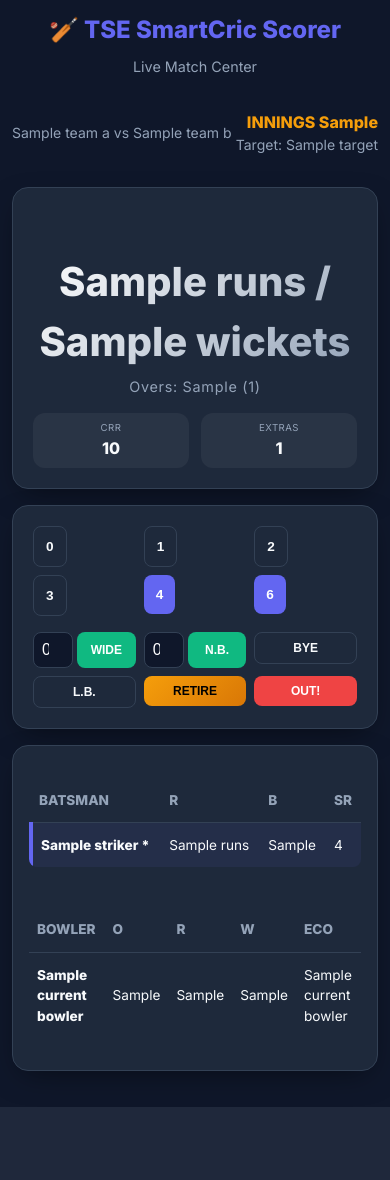
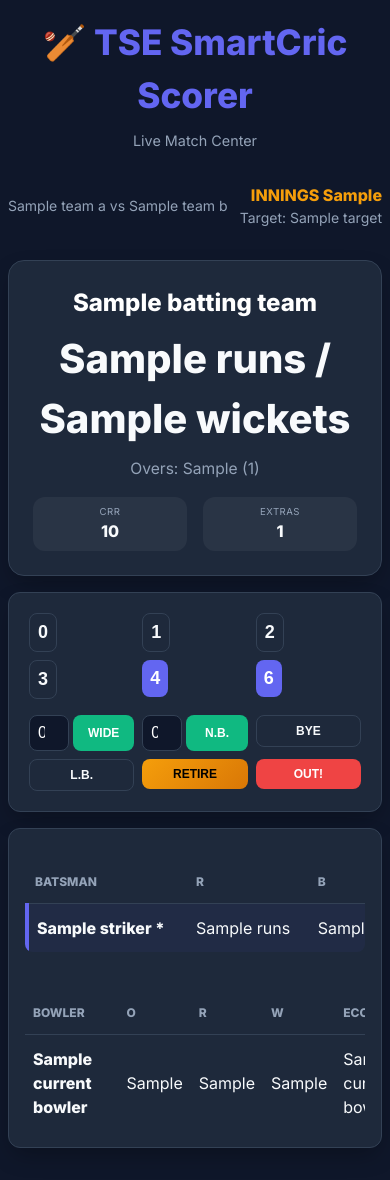
Before and after one commit to dhanesh-vaishnav96/TSE-SmartCric-Scorer, a FastAPI app: template templates/match.html in a window 390 px wide. Before the commit the page ends 1107 px from the top, so only its background shows below. Run offline with FastAPI, Linux system fonts and the light colour scheme; the template is opened without the code that fills it: most values are stand-ins (such as "Sample title", 1, 10 or a date in 2020).

Commit message:
make the Fully Responsive UI

```diff
--- a/static/style.css
+++ b/static/style.css
@@ -27,20 +27,32 @@
 }
 
 .container {
-    max-width: 900px;
+    max-width: 800px;
     margin: 0 auto;
-    padding: 1rem;
-    width: 100%;
+    padding: 2rem 1rem;
+}
+
+@media (max-width: 640px) {
+    .container {
+        padding: 1rem 0.5rem;
+    }
 }
 
 .card {
     background: var(--card-bg);
-    border-radius: 1.25rem;
-    padding: 1.5rem;
-    box-shadow: 0 10px 30px -10px rgba(0, 0, 0, 0.5);
+    border-radius: 1rem;
+    padding: 2rem;
+    box-shadow: 0 10px 25px -5px rgba(0, 0, 0, 0.3);
     border: 1px solid var(--border);
-    margin-bottom: 1.5rem;
-    overflow: hidden;
+    margin-bottom: 2rem;
+}
+
+@media (max-width: 640px) {
+    .card {
+        padding: 1rem;
+        border-radius: 0.75rem;
+        margin-bottom: 1rem;
+    }
 }
 
 h1, h2, h3 {
@@ -138,17 +150,12 @@
 .score {
     font-size: clamp(2.5rem, 10vw, 4rem);
     font-weight: 800;
-    margin: 0.25rem 0;
-    background: linear-gradient(135deg, #fff, #94a3b8);
-    -webkit-background-clip: text;
-    background-clip: text;
-    -webkit-text-fill-color: transparent;
+    margin: 0.5rem 0;
 }
 
 .overs {
     color: var(--text-muted);
-    font-size: clamp(0.9rem, 3vw, 1.125rem);
-    letter-spacing: 0.05em;
+    font-size: clamp(0.9rem, 4vw, 1.125rem);
 }
 
 .stats-grid {
@@ -173,37 +180,27 @@
 }
 
 .stat-value {
-    font-size: clamp(1rem, 4vw, 1.25rem);
+    font-size: 1.25rem;
     font-weight: 700;
-}
-
-.table-container {
-    width: 100%;
-    overflow-x: auto;
-    -webkit-overflow-scrolling: touch;
-    margin-bottom: 1rem;
-    border-radius: 0.5rem;
-}
-
-.table-container::-webkit-scrollbar {
-    height: 4px;
-}
-
-.table-container::-webkit-scrollbar-thumb {
-    background: var(--border);
-    border-radius: 10px;
 }
 
 /* Control Buttons */
 .controls {
     display: grid;
-    grid-template-columns: repeat(auto-fit, minmax(80px, 1fr));
-    gap: 0.75rem;
+    grid-template-columns: repeat(auto-fit, minmax(70px, 1fr));
+    gap: 0.5rem;
+}
+
+@media (max-width: 480px) {
+    .controls {
+        grid-template-columns: repeat(3, 1fr);
+    }
 }
 
 .run-btn {
     aspect-ratio: 1;
-    font-size: 1.25rem;
+    font-size: 1.125rem;
+    padding: 0.5rem !important;
 }
 
 /* Transition Effects */
@@ -216,11 +213,18 @@
     to { opacity: 1; transform: translateY(0); }
 }
 
-/* Table Styles */
+.table-container {
+    width: 100%;
+    overflow-x: auto;
+    -webkit-overflow-scrolling: touch;
+    margin-top: 1rem;
+    border-radius: 0.5rem;
+}
+
 table {
     width: 100%;
+    min-width: 400px; /* Ensures table doesn't compress too much */
     border-collapse: collapse;
-    margin-top: 1rem;
 }
 
 th {
@@ -238,56 +242,7 @@
 
 .player-active {
     border-left: 4px solid var(--primary);
-    background: rgba(99, 102, 241, 0.08);
-}
-
-@media (max-width: 768px) {
-    .container {
-        padding: 0.75rem;
-    }
-
-    .card {
-        padding: 1.25rem;
-        border-radius: 1rem;
-    }
-
-    .stats-grid {
-        gap: 0.75rem;
-    }
-
-    .stat-box {
-        padding: 0.75rem 0.5rem;
-    }
-
-    table th, table td {
-        padding: 0.75rem 0.5rem;
-        font-size: 0.85rem;
-    }
-}
-
-@media (max-width: 480px) {
-    .title-main {
-        font-size: 1.5rem !important;
-    }
-
-    .score {
-        font-size: 3rem;
-    }
-
-    .controls {
-        grid-template-columns: repeat(3, 1fr);
-        gap: 0.5rem;
-    }
-
-    .run-btn {
-        padding: 0.75rem !important;
-        font-size: 1.1rem;
-    }
-
-    .btn {
-        padding: 0.6rem 1rem;
-        font-size: 0.85rem;
-    }
+    background: rgba(99, 102, 241, 0.05);
 }
 
 /* Coin Toss Styles */
@@ -370,4 +325,22 @@
     justify-content: center;
 }
 
-/* Removed old simple media query */
+@media (max-width: 768px) {
+    .toss-choice-btns {
+        flex-direction: column;
+    }
+
+    .toss-choice-btns .btn {
+        width: 100%;
+    }
+}
+
+@media (max-width: 480px) {
+    .stat-value {
+        font-size: 1rem;
+    }
+
+    td, th {
+        padding: 0.75rem 0.5rem;
+    }
+}
--- a/templates/match.html
+++ b/templates/match.html
@@ -6,13 +6,6 @@
     <title>Live Score | Cricket Pro</title>
     <link rel="stylesheet" href="/static/style.css">
     <link href="https://fonts.googleapis.com/css2?family=Inter:wght@400;600;800&display=swap" rel="stylesheet">
-    <style>
-        .title-gradient {
-            -webkit-background-clip: text;
-            background-clip: text;
-            -webkit-text-fill-color: transparent;
-        }
-    </style>
 </head>
 <body>
     <div class="container fade-in">
@@ -145,5 +138,21 @@
             </div>
         </div>
     </div>
+
+    <script>
+        // Save scroll position before the page reloads
+        window.onbeforeunload = function() {
+            sessionStorage.setItem('matchScrollPos', window.scrollY);
+        };
+
+        // Restore scroll position after the page loads
+        window.onload = function() {
+            const scrollPos = sessionStorage.getItem('matchScrollPos');
+            if (scrollPos) {
+                window.scrollTo(0, scrollPos);
+                sessionStorage.removeItem('matchScrollPos');
+            }
+        };
+    </script>
 </body>
 </html>
```
Also changed, not shown: templates/scorecard.html (+11 -11 lines).
